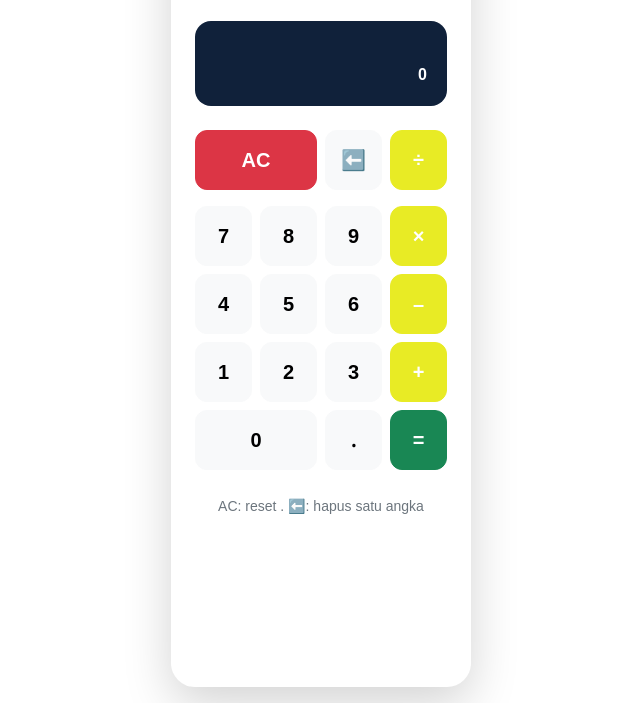
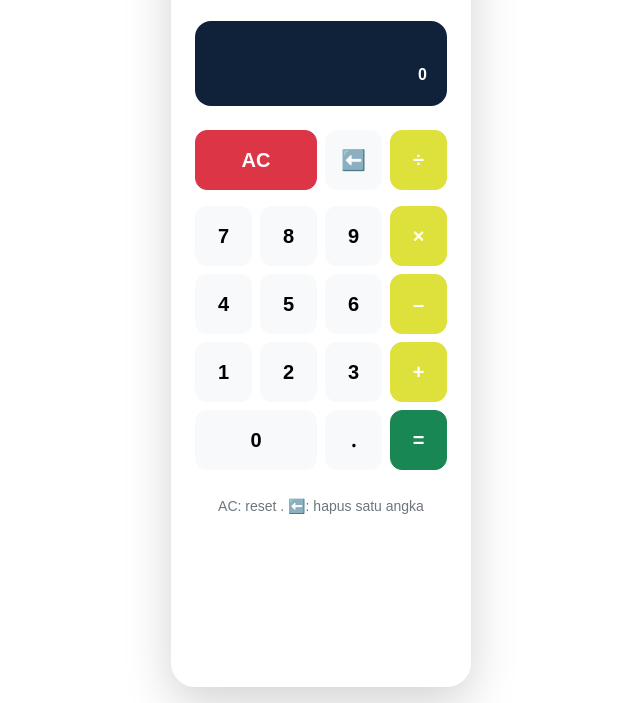
Before and after one commit to yarif1411/project_kalkulator, a plain HTML site: page index.html in a window 1280 px wide. Shown: the part 97-800 px from the top of the page, without its empty margins (319-959 px from the left). Drawn offline with nearby package versions, Linux system fonts and the light colour scheme.

Commit message:
update rebranding ui

```diff
--- a/css/style.css
+++ b/css/style.css
@@ -1,6 +1,6 @@
 :root {
     --warna-latar: #a5bbdf;
-    --warna-utama:#e8eb25;
+    --warna-utama:#dee03b;
     --warna-display:#10213a;
 
 
```
